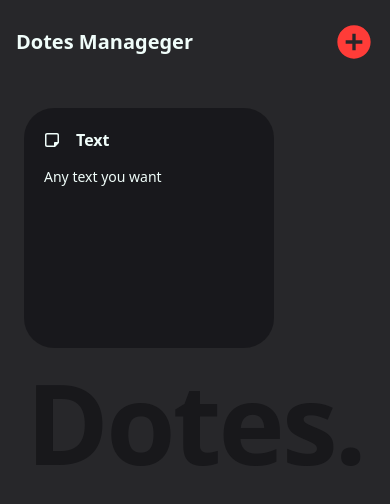
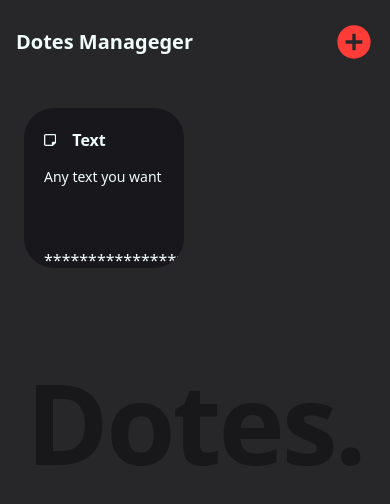
Before and after one commit to SamiiiU/Dotes, a React (Create React App) app: page / in a window 390 px wide. Shown: the top 504 px of the page. Built offline with nearby package versions, Linux system fonts and the light colour scheme.

Commit message:
responsive add

```diff
--- a/src/Components/Add.jsx
+++ b/src/Components/Add.jsx
@@ -4,11 +4,15 @@ import { IoCloseSharp } from "react-icons/io5";
 import { motion } from "framer-motion"
 import { AppContext } from '../GlobalState/GlobalAdd.jsx';
 import { DataContext } from '../GlobalState/GlobalData.jsx';
+import { IoIosEye } from "react-icons/io";
+import { IoIosEyeOff } from "react-icons/io";
 
 
 const Add = () => {
-    const { Close, isOpen ,setTitle , title ,setDescription ,description,  isNew , setIsNew, editID , } = useContext(AppContext);
-    const {data  , Add , Delete  } = useContext(DataContext)
+    const [isPass , setIsPass] = useState(false);
+    const { Close, isOpen ,setTitle , password , setPassword,  title ,setDescription ,description,  isNew , setIsNew, editID , } = useContext(AppContext);
+    const {data  , Add , Delete , Update  } = useContext(DataContext)
+
 
 
     const titleChanger = (e) =>{
@@ -19,13 +23,19 @@ const Add = () => {
         setDescription(e.target.value);
     }
 
+    const handlepassword = (e) => {
+        setPassword(e.target.value)
+        console.log(password)
+    }
+
     const handleAdd = () => {
 
 
         const newData = {
           id : data.length + 1,
           title,
-          description
+          description,
+          password,
         }
 
         Add(newData);
@@ -47,10 +57,11 @@ const Add = () => {
         const updatedData = {
             id : editID,
             title,
-            description
+            description,
+            password
         }
 
-        Add(updatedData)
+        Update(updatedData)
 
         Close();
 
@@ -69,6 +80,7 @@ const Add = () => {
 
         setTitle("New dote....")
         setDescription("");
+        setPassword("")
     }
 
     const handleDelete = () =>{
@@ -87,19 +99,38 @@ const Add = () => {
         console.log(editID , isNew)
     }
 
+    const handlePass = () =>{
+        setIsPass(!isPass);
+        console.log(isPass)
+    }
+
 
   return (
-    <motion.div className={`fixed z-[4] w-full h-screen bottom-0 flex justify-center ${isOpen ? 'visible' : 'hidden'} backdrop-blur-sm items-center bg-zinc-900/50`}>
-        <div className='relative container w-[50vw] h-[50%]  rounded-3xl p-5 bg-zinc-900'>
+    <>
+        {isOpen && <div
+    className={`fixed z-[4] w-full h-screen bottom-0 flex justify-center backdrop-blur-sm items-center bg-zinc-900/50`}>
+        <motion.div
+        initial={{ scale: 0.8, opacity: 0 }}
+        animate={{ scale: 1, opacity: 1 }}
+        transition={{ type: 'spring', stiffness: 300, damping: 20, duration: 0.3 }}
+        className='relative container w-[80vw] sm:w-[50vw]   rounded-3xl p-5 bg-zinc-900'>
+
         <div className='flex items-center justify-between mb-6 text-teal-50'>
             < FaRegNoteSticky/>
-            <input onChange={titleChanger} className='font-bold text-center bg-transparent border-none outline-none'  type='text'  value={title}/>
+            <input onChange={titleChanger} className='font-bold text-center bg-transparent border-none outline-none '  type='text'  value={title} maxLength={20}/>
             <div onClick={handleClose}><IoCloseSharp style={{cursor : 'pointer'}}/></div>
         </div>
-        <div className='relative w-full h-[50%]'>
-            <textarea className='w-full h-full bg-transparent border-none outline-none text-teal-50' placeholder='Enter your text.........' onChange={descChanger} value={description}/>
+        <div className='relative w-full h-[50%] text-teal-50'>
+            <textarea className='w-full h-full p-4 border-none outline-none rounded-3xl bg-zinc-800/10 focus:border-teal-50/50 focus:border-b-2' placeholder='Enter your text.........' onChange={descChanger} value={description}/>
+
+
+            <div className='flex items-center mb-4 '>
+
+            <input type={isPass ? 'text' : 'password'} className='w-full p-4 py-2 bg-transparent border-solid outline-none ' placeholder='Enter your password' onChange={handlepassword} value={password} maxLength={20}/>
+            <span onClick={handlePass} className='w-8 text-center cursor-pointer '>{isPass ? <IoIosEye size='1.2em' /> : <IoIosEyeOff  size='1.2em'/>}</span>
+            </div>
         </div>
-        <div className='flex w-full py-6 btnbox justify-evenly'>
+        <div className='flex w-full py-2 justify-evenly'>
 
 
 
@@ -108,8 +139,8 @@ const Add = () => {
                     <button onClick={handleAdd} className='px-16 py-2 font-bold border-2 rounded-lg text-teal-50 hover:text-zinc-900 hover:bg-teal-50 border-teal-50'>Add</button>
 
                 ) : (
-                    <div className='grid w-full grid-cols-1 grid-rows-2 py-6 max-tablet:grid-cols-2 max-tablet:grid-rows-1'>
-                    <button onClick={handleSave} className='px-16 py-2 font-bold border-2 rounded-lg text-teal-50 hover:text-zinc-900 hover:bg-teal-50 border-teal-50'>Save</button>
+                    <div className='flex flex-wrap items-center justify-center gap-5 py-6'>
+                    <button onClick={handleSave} className='px-16 py-2 font-bold text-center border-2 rounded-lg text-teal-50 hover:text-zinc-900 hover:bg-teal-50 border-teal-50'>Save</button>
 
                     <button onClick={handleDelete} className='px-16 py-2 font-bold border-2 rounded-lg text-[#ff3c38] hover:text-zinc-900 hover:bg-[#ff3c38] border-[#ff3c38]'>Delete</button>
                     </div>
@@ -119,8 +150,11 @@ const Add = () => {
 
 
         </div>
-        </div>
-    </motion.div>
+        </motion.div>
+    </div>
+
+        }
+    </>
   )
 }
 
--- a/src/Components/Card.jsx
+++ b/src/Components/Card.jsx
@@ -1,7 +1,4 @@
 import React , {useContext } from 'react'
-import { FaRegFile } from "react-icons/fa";
-import { MdFileDownload } from "react-icons/md";
-import { IoCloseSharp } from "react-icons/io5";
 import { FaRegNoteSticky } from "react-icons/fa6";
 import { motion } from "framer-motion"
 import { DataContext } from '../GlobalState/GlobalData';
@@ -11,31 +8,44 @@ import { AppContext } from '../GlobalState/GlobalAdd';
 const Card = ({frame}) => {
 
   const {data} = useContext(DataContext);
-  const {Close , setIsOpen ,setTitle , title ,setDescription ,description, editID , setId} = useContext(AppContext)
+  const {Close , setIsOpen ,setTitle , setPassword, setDescription , editID , setId} = useContext(AppContext)
 
   const editor = (item) =>{
     setIsOpen(true)
     setTitle(item.title)
     setDescription(item.description)
+    setPassword(item.password)
     setId(item.id)
 
-    console.log(item.id , editID )
+    console.log(item.id , editID , item.password )
 
   }
 
   return (
     <>
     {data.map((item,index ) => (
-      <motion.div onClick={() => editor(item)} key={index} drag dragConstraints={frame} whileDrag={{scale: 1.2}} dragTransition={{ bounceStiffness: 200, bounceDamping: 10}} className='relative overflow-hidden p-5 h-60 rounded-[30px] text-teal-50 bg-zinc-900/90 desktop:w-[15vw] w-[250px]'>
+      <motion.div
+
+      initial={{ scale: 0.8, opacity: 0 }}
+      animate={{ scale: 1, opacity: 1 }}
+      transition={{ type: 'spring', stiffness: 300, damping: 20, duration: 0.3 }}
+      onClick={() => editor(item)}
+
+      key={index}
+
+      drag dragConstraints={frame} whileDrag={{scale: 1.2}} dragTransition={{ bounceStiffness: 200, bounceDamping: 10}}
+
+      className='relative overflow-hidden p-5 rounded-[30px] text-teal-50 bg-zinc-900/90 h-[160px] w-[160px] sm:h-[280px] sm:w-[250px] '>
 
 
       <div  className='flex items-center gap-4'>
       <FaRegNoteSticky />
-      <h1 className='font-semibold'>{item.title}</h1>
+      <div className='w-full font-semibold '>{item.title}</div>
       </div>
-      <div className='w-full h-[80%] overflow-hidden'>
+      <div className='w-full h-[80%] overflow-hidden pb-1'>
         <p className='mt-4 text-sm leading-tight'>{item.description}</p>
       </div>
+      <p>****************</p>
 
 
       </motion.div>
@@ -47,15 +57,3 @@ const Card = ({frame}) => {
 }
 
 export default Card
-
-// <motion.div drag dragConstraints={frame} whileDrag={{scale: 1.2}} dragTransition={{ bounceStiffness: 200, bounceDamping: 10}} className='relative overflow-hidden p-5 h-60 rounded-[30px] text-teal-50 bg-zinc-900/90 desktop:w-[15vw] w-[250px]'>
-
-
-//         <div  className='flex items-center gap-4'>
-//         <FaRegNoteSticky />
-//         <h1 className='font-semibold'>{item.title}</h1>
-//         </div>
-//         <p className='mt-4 text-sm leading-tight'>{item.description}</p>
-
-
-//       </motion.div>
--- a/src/GlobalState/GlobalAdd.jsx
+++ b/src/GlobalState/GlobalAdd.jsx
@@ -14,12 +14,13 @@ const AppProvider = ({ children }) => {
     const [description , setDescription] = useState("");
     const [isNew , setIsNew] = useState(false);
     const [editID , setId] = useState(1);
+    const [password , setPassword] = useState("");
 
 
 
 
   return (
-    <AppContext.Provider value={{ editID , setId, isOpen , setIsOpen, isNew , setIsNew , Close , title , setTitle , description , setDescription }}>
+    <AppContext.Provider value={{password , setPassword, editID , setId, isOpen , setIsOpen, isNew , setIsNew , Close , title , setTitle , description , setDescription }}>
       {children}
     </AppContext.Provider>
   );
--- a/src/GlobalState/GlobalData.jsx
+++ b/src/GlobalState/GlobalData.jsx
@@ -8,6 +8,7 @@ const initialstate = {
             id : 1,
             title: "Text",
             description: "Any text you want",
+            password : "234532",
         }
     ]
 }
@@ -42,8 +43,6 @@ const DataProvider = ({ children }) => {
 
 
 
-
-
   return (
     <DataContext.Provider value={{
         data : state.data,
--- a/tailwind.config.js
+++ b/tailwind.config.js
@@ -3,16 +3,20 @@ module.exports = {
   content: ["./src/**/*.{html,js,jsx,tsx}"],
   theme: {
     screens: {
-      'Mobile' : '420px',
-
-      'tablet': '640px',
+      'sm': '640px',
       // => @media (min-width: 640px) { ... }
 
-      'tablet2': '850px',
+      'md': '768px',
+      // => @media (min-width: 768px) { ... }
+
+      'lg': '1024px',
       // => @media (min-width: 1024px) { ... }
 
-      'desktop': '1024px',
+      'xl': '1280px',
       // => @media (min-width: 1280px) { ... }
+
+      '2xl': '1536px',
+      // => @media (min-width: 1536px) { ... }
     },
     extend: {},
   },
```
